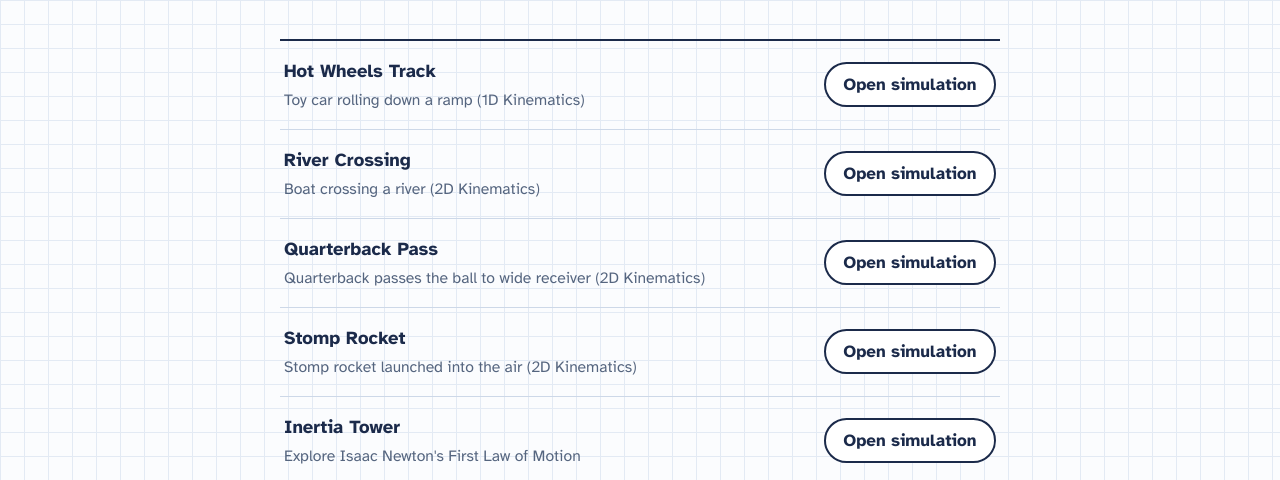
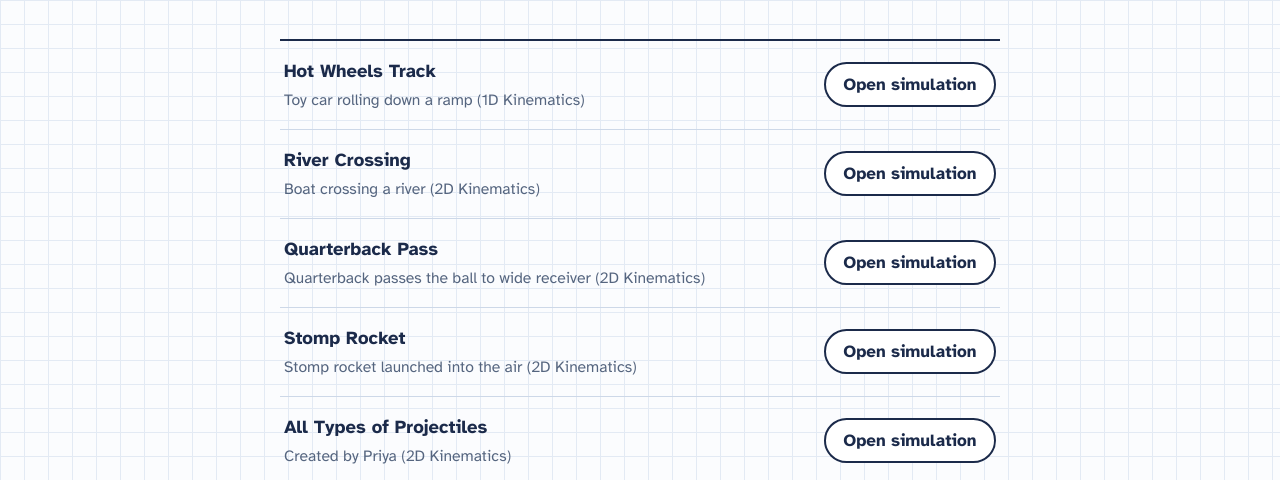
Before and after one commit to jfossella-sys/physics-simulations, a plain HTML site: page index.html in a window 1280 px wide. Shown: the part 312-792 px from the top of the page. Drawn offline with nearby package versions, Linux system fonts and the light colour scheme.

Commit message:
Update index.html

```diff
--- a/index.html
+++ b/index.html
@@ -129,6 +129,7 @@
     { file: "river_cross.html", title: "River Crossing", about: "Boat crossing a river (2D Kinematics)" },
     { file: "quarterback_pass.html", title: "Quarterback Pass", about: "Quarterback passes the ball to wide receiver (2D Kinematics)" },
     { file: "stomp_rocket.html", title: "Stomp Rocket", about: "Stomp rocket launched into the air (2D Kinematics)" },
+    { file: "PM_projectile-lab.html", title: "All Types of Projectiles", about: "Created by Priya (2D Kinematics)" },
     { file: "Inertia_Tower_Lab_v2_download.html", title: "Inertia Tower", about: "Explore Isaac Newton's First Law of Motion" },
   ];
   /* ======================= END OF LIST ======================= */
```
